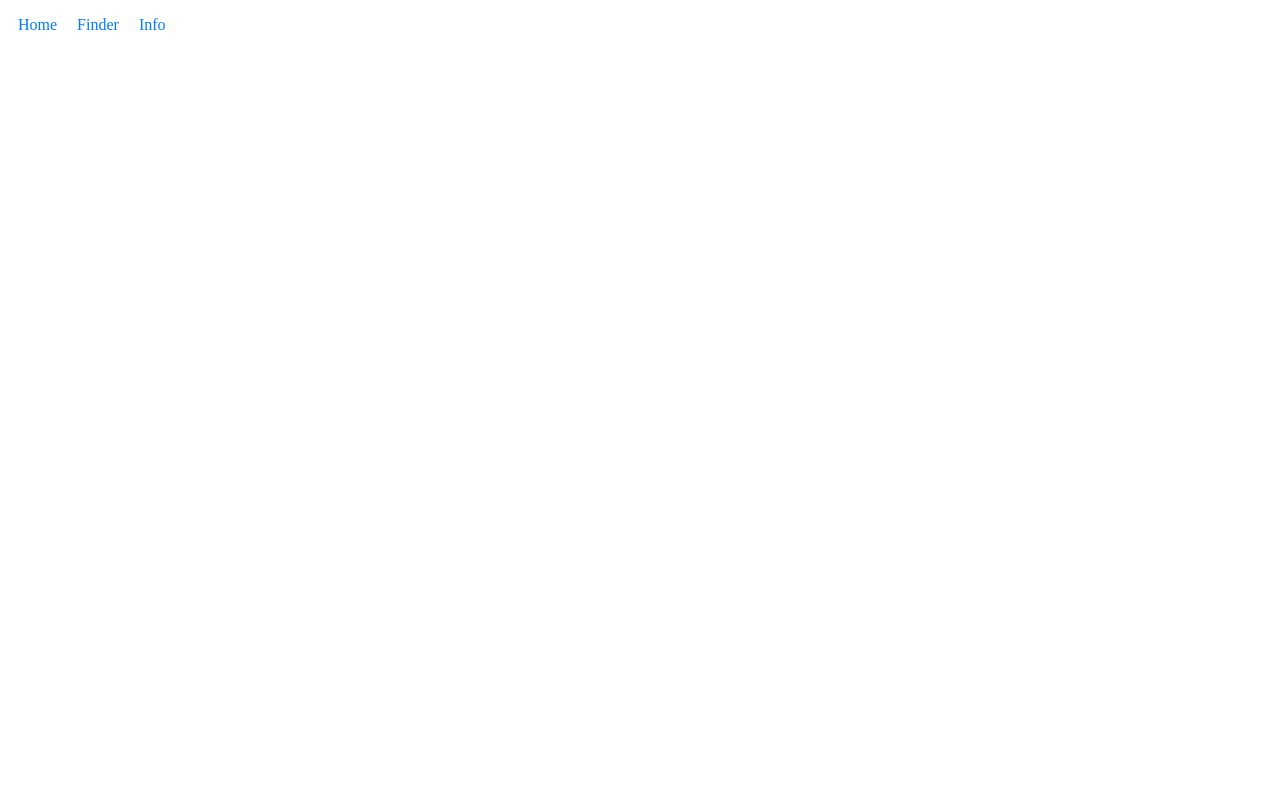
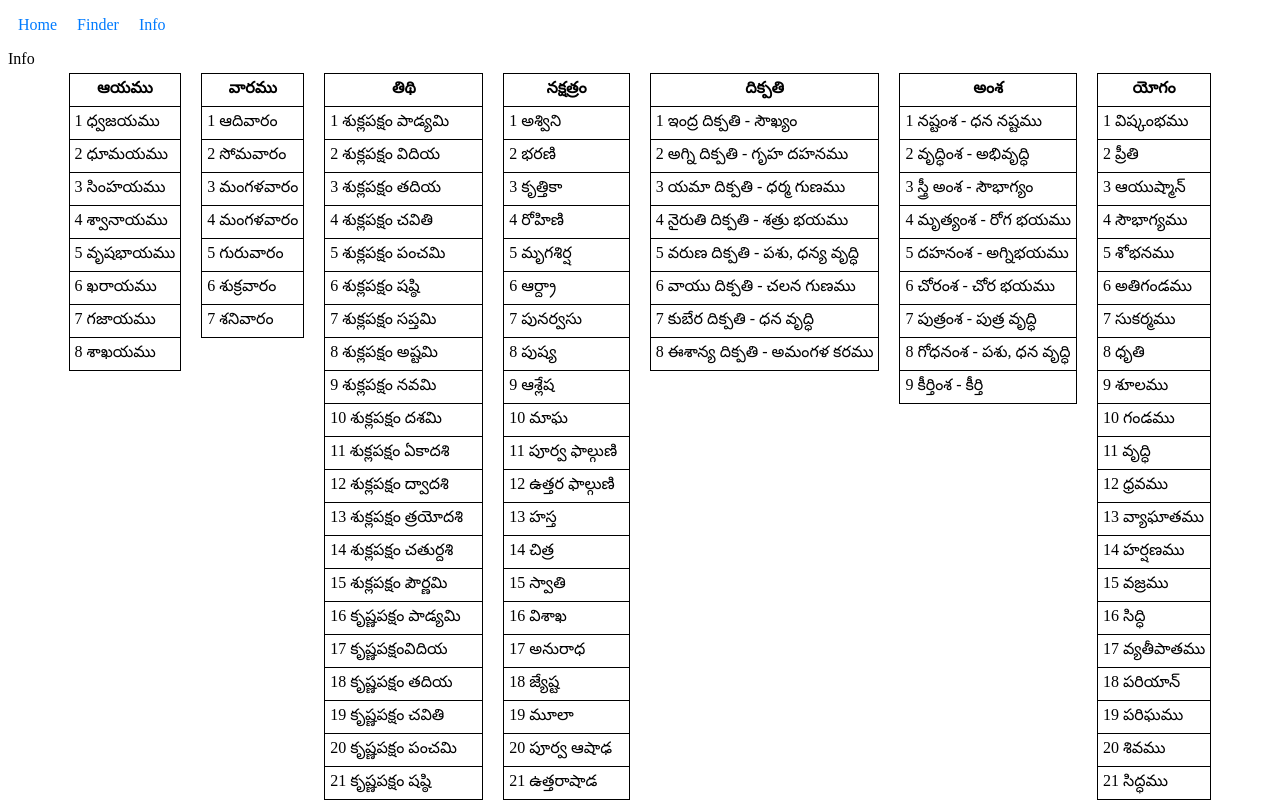
Before and after one commit to karthik039/ayam-app, a React (Vite) app: page /ayam-app/info in a window 1280 px wide. Before the commit this address had no page. Shown: the top 800 px of the page. Built offline with nearby package versions, Linux system fonts and the light colour scheme.

Commit message:
added info page

```diff
--- a/src/App.jsx
+++ b/src/App.jsx
@@ -14,21 +14,21 @@ function App() {
         <nav>
           <ul>
             <li>
-              <Link to="/">Home</Link>
+              <Link to="/ayam-app/">Home</Link>
             </li>
             <li>
-              <Link to="/finder">Finder</Link>
+              <Link to="/ayam-app/finder">Finder</Link>
             </li>
             <li>
-              <Link to="/info">Info</Link>
+              <Link to="/ayam-app/info">Info</Link>
             </li>
           </ul>
         </nav>
 
         <Routes>
-          <Route path="/" element={<RectangleAreaCalculator/>} />
-          <Route path="/finder" element={<AyamFinder/>} />
-          <Route path="/info" element={<AyamFinder/>} />
+          <Route path="/ayam-app/" element={<RectangleAreaCalculator/>} />
+          <Route path="/ayam-app/finder" element={<AyamFinder/>} />
+          <Route path="/ayam-app/info" element={<Info/>} />
         </Routes>
       </div>
     </Router>
--- a/src/components/AyamFinder.jsx
+++ b/src/components/AyamFinder.jsx
@@ -1,5 +1,6 @@
 import React, { useEffect, useState } from 'react'
 import { Amsha, Ayam, details, dhikpathulu, goodAmshas, goodAyam, goodDhikpathulu, goodYogha, nakshatralu, thidulu, varalu, Yogalu } from '../data/data';
+import './RectangleAreaCalculator.css';
 
 function AyamFinder() {
 
--- a/src/components/Info.jsx
+++ b/src/components/Info.jsx
@@ -1,8 +1,111 @@
 import React from 'react'
+import { Amsha, Ayam, dhikpathulu, nakshatralu, thidulu, varalu, Yogalu } from '../data/data'
+import './RectangleAreaCalculator.css'
 
 function Info() {
-  return (
+  return (<>
     <div>Info</div>
+    <div className='flex-div-info'>
+      <table className='border-col center'>
+        <thead>
+          <tr className='border-col'>
+            <th className='border-col'>ఆయము</th>
+          </tr>
+        </thead>
+        <tbody>
+          {Object.keys(Ayam).map(key => (
+            <tr key={key} className='border-col'>
+              <td key={key} className='border-col'>{key + " " + Ayam[key]}</td>
+            </tr>
+          ))}
+        </tbody>
+      </table>
+      <table className='border-col center'>
+        <thead>
+          <tr className='border-col'>
+            <th className='border-col'>వారము</th>
+          </tr>
+        </thead>
+        <tbody>
+          {Object.keys(varalu).map(key => (
+            <tr key={key} className='border-col'>
+              <td key={key} className='border-col'>{key + " " + varalu[key]}</td>
+            </tr>
+          ))}
+        </tbody>
+      </table>
+      <table className='border-col center'>
+        <thead>
+          <tr className='border-col'>
+            <th className='border-col'>తిథి</th>
+          </tr>
+        </thead>
+        <tbody>
+          {Object.keys(thidulu).map(key => (
+            <tr key={key} className='border-col'>
+              <td key={key} className='border-col'>{key + " " + thidulu[key]}</td>
+            </tr>
+          ))}
+        </tbody>
+      </table>
+      <table className='border-col center'>
+        <thead>
+          <tr className='border-col'>
+            <th className='border-col'>నక్షత్రం</th>
+          </tr>
+        </thead>
+        <tbody>
+          {Object.keys(nakshatralu).map(key => (
+            <tr key={key} className='border-col'>
+              <td key={key} className='border-col'>{key + " " + nakshatralu[key]}</td>
+            </tr>
+          ))}
+        </tbody>
+      </table>
+      <table className='border-col center'>
+        <thead>
+          <tr className='border-col'>
+            <th className='border-col'>దిక్పతి</th>
+          </tr>
+        </thead>
+        <tbody>
+          {Object.keys(dhikpathulu).map(key => (
+            <tr key={key} className='border-col'>
+              <td key={key} className='border-col'>{key + " " + dhikpathulu[key]}</td>
+            </tr>
+          ))}
+        </tbody>
+      </table>
+      <table className='border-col center'>
+        <thead>
+          <tr className='border-col'>
+            <th className='border-col'>అంశ</th>
+          </tr>
+        </thead>
+        <tbody>
+          {Object.keys(Amsha).map(key => (
+            <tr key={key} className='border-col'>
+              <td key={key} className='border-col'>{key + " " + Amsha[key]}</td>
+            </tr>
+          ))}
+        </tbody>
+      </table>
+      <table className='border-col center'>
+        <thead>
+          <tr className='border-col'>
+            <th className='border-col'>యోగం</th>
+          </tr>
+        </thead>
+        <tbody>
+          {Object.keys(Yogalu).map(key => (
+            <tr key={key} className='border-col'>
+              <td key={key} className='border-col'>{key + " " + Yogalu[key]}</td>
+            </tr>
+          ))}
+        </tbody>
+      </table>
+    </div>
+  </>
   )
 }
 
--- a/src/components/RectangleAreaCalculator.css
+++ b/src/components/RectangleAreaCalculator.css
@@ -76,6 +76,13 @@
     gap: 10px
 }
 
+.flex-div-info {
+    display: flex;
+    justify-content: center;
+    align-items: flex-start;
+    gap: 10px
+}
+
 .success-text{
     color: green;
 }
@@ -87,4 +94,5 @@ color: red;
 .center {
     margin-left: auto;
     margin-right: auto;
+    margin: 5px;
   }
--- a/src/components/RectangleAreaCalculator.jsx
+++ b/src/components/RectangleAreaCalculator.jsx
@@ -84,7 +84,7 @@ function RectangleAreaCalculator() {
             <tr className='border-col'>
               <td className='border-col failure-text'>6 ఖరాయము <br />గాడిద</td>
               <td className='border-col success-text'>7 గజాయము <br /> ఏనుగు</td>
-              <td className='border-col failure-text'>8 శాకాయము <br /> కాకి </td>
+              <td className='border-col failure-text'>8 శాఖయము <br /> కాకి </td>
             </tr>
             <tr className='border-col'>
               {/* <td className='no-border'>West</td> */}
--- a/src/data/data.js
+++ b/src/data/data.js
@@ -8,7 +8,7 @@ export const Ayam =
     5: "వృషభాయము",
     6: "ఖరాయము",
     7: "గజాయము",
-    8: "శాకాయము"
+    8: "శాఖయము"
 }
 export const goodAyam = [1, 3, 5, 7]
 
```
Also changed, not shown: 2 other files (tests, documents, lock files or other folders).
